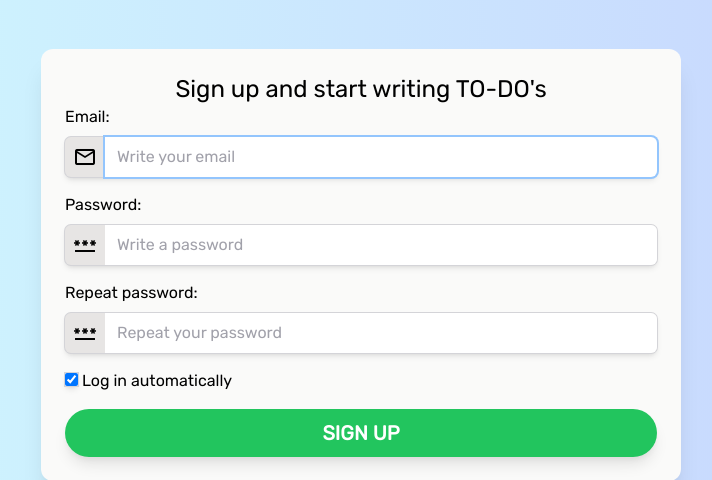
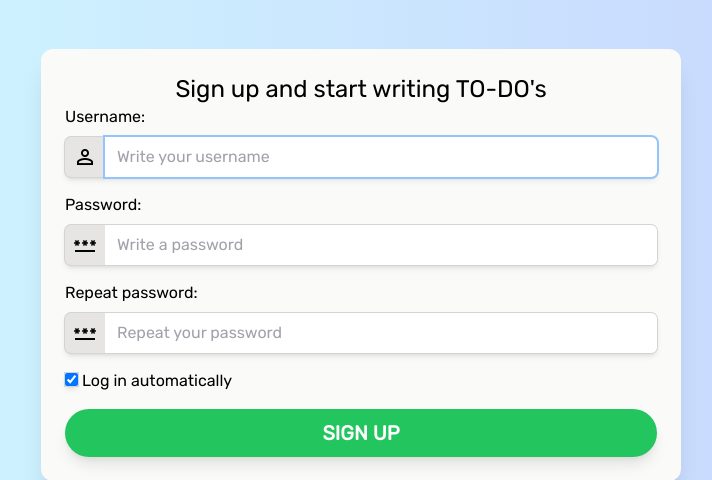
Before and after one commit to ianselley/todos-web-app, a Flask app: page /sign-up in a window 1280 px wide. Shown: the part 239-719 px from the top of the page, without its empty margins (279-991 px from the left). Run offline with Flask 2, Linux system fonts and the light colour scheme; some libraries are stand-ins or nearby versions.

Commit message:
Changed email to username

```diff
--- a/website/auth.py
+++ b/website/auth.py
@@ -11,20 +11,20 @@ auth = Blueprint('auth', __name__)
 @auth.route('/sign-up', methods=['GET', 'POST'])
 def sign_up():
     if request.method == 'POST':
-        email = request.form['email']
+        username = request.form['username']
         password = request.form['password']
         password_confirm = request.form['password-confirm']
-        user = User.query.filter_by(email=email).first()
+        user = User.query.filter_by(username=username).first()
 
         if user:
-            flash('Email already exists')
+            flash('username already exists')
 
         elif password != password_confirm:
             flash('Both passwords must be the same')
 
         else:
             # Se utiliza la función hash "sha256" para no almacenar la contraseña tal cual, sino gurardar el hash
-            new_user = User(email=email, password=generate_password_hash(
+            new_user = User(username=username, password=generate_password_hash(
                 password, method='sha256'))
             db.session.add(new_user)
             db.session.commit()
@@ -44,9 +44,9 @@ def sign_up():
 @auth.route('/login', methods=['GET', 'POST'])
 def login():
     if request.method == 'POST':
-        email = request.form['email']
+        username = request.form['username']
         password = request.form['password']
-        user = User.query.filter_by(email=email).first()
+        user = User.query.filter_by(username=username).first()
         if user:
             if check_password_hash(user.password, password):
                 flash('Logged in successfully', category='success')
@@ -56,7 +56,7 @@ def login():
             else:
                 flash('Invalid password, try again.')
         else:
-            flash('Email does not exist, try again.')
+            flash('username does not exist, try again.')
 
     return render_template('login.html', user=current_user)
 
--- a/website/models.py
+++ b/website/models.py
@@ -8,7 +8,7 @@ from datetime import datetime
 class User(db.Model, UserMixin):
     __tablename__ = 'user'
     id = Column(Integer, primary_key=True)
-    email = Column(String(150), unique=True)
+    username = Column(String(150), unique=True)
     password = Column(String(150))
     # La "N" es mayúscula por que hace referencia al nombre de la clase en Python
     notes = db.relationship('Note')
--- a/website/templates/sign_up.html
+++ b/website/templates/sign_up.html
@@ -9,13 +9,14 @@
         <form method="post">
             <h2 class="text-center text-2xl font-medium">Sign up and start writing TO-DO's</h2>
             <div class="">
-                <label for="email">Email:</label> <!-- el for="email" hace referencia al id="email" de abajo -->
+                <label for="username">Username:</label>
+                <!-- el for="username" hace referencia al id="username" de abajo -->
                 <div class="logo-input">
-                    <span id="email-prepend" class="logo">
-                        <i class="material-icons">mail_outline</i>
+                    <span id="username-prepend" class="logo">
+                        <i class="material-icons">person_outline</i>
                     </span>
-                    <input type="email" class="form" id="email" name="email" autocapitalize="none"
-                        placeholder="Write your email" autofocus required minlength="5" autocomplete="email">
+                    <input type="username" class="form" id="username" name="username" autocapitalize="none"
+                        placeholder="Write your username" autofocus required minlength="1" autocomplete="username">
                 </div>
             </div>
             <div class="">
```
Also changed, not shown: website/templates/login.html (+6 -5 lines), website/database.db.
